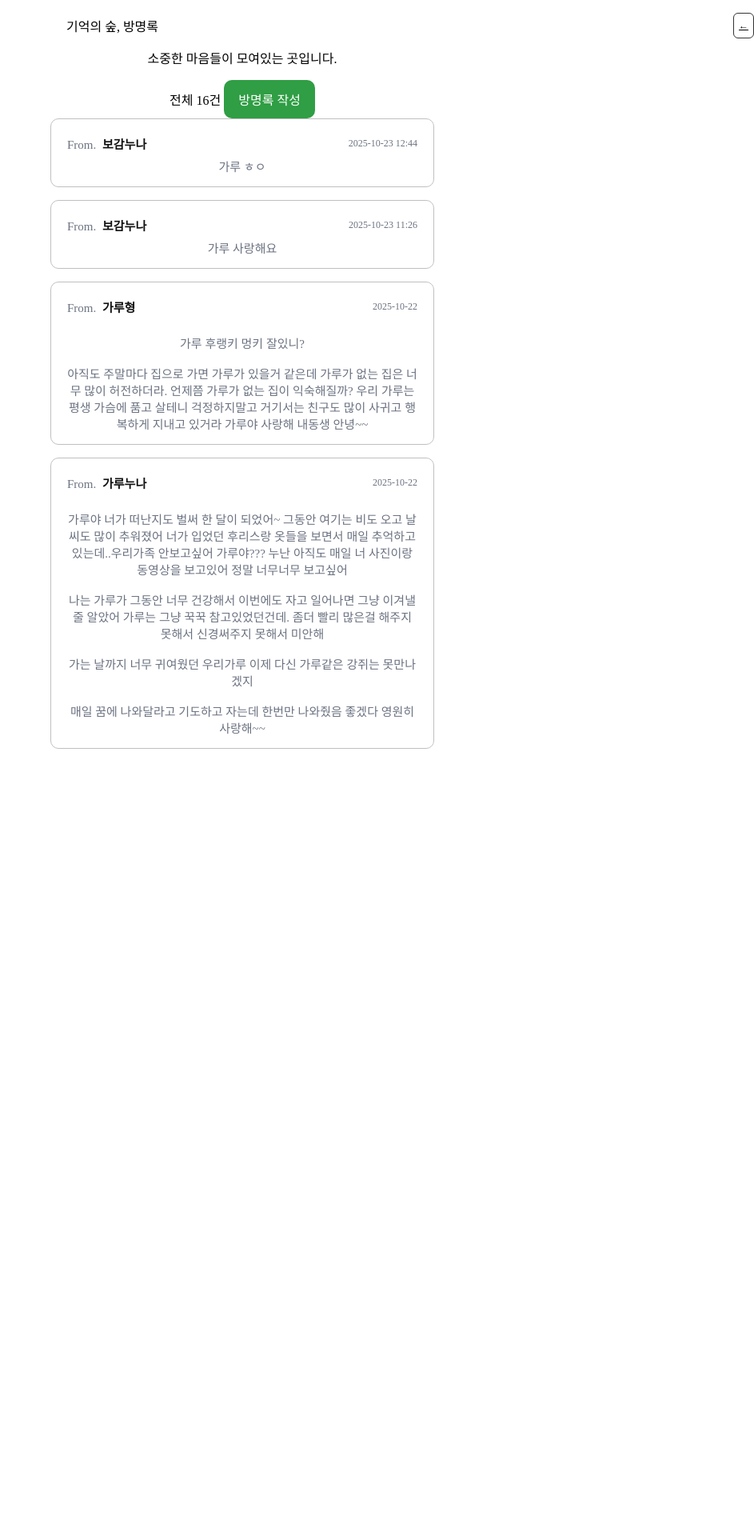
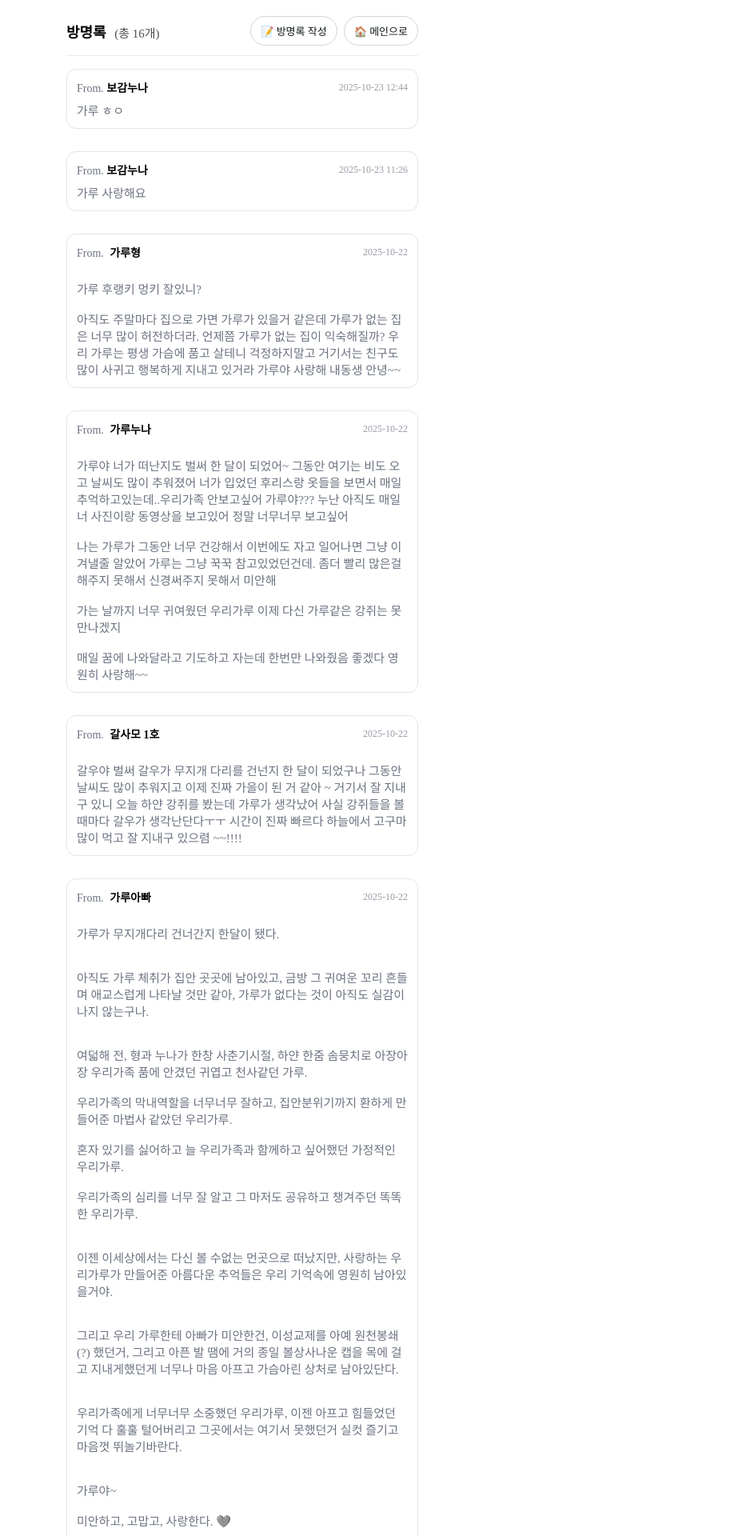
Before and after one commit to juuu1214/garu-memorial, a Flask app: page /guest-list in a window 1280 px wide. Shown: the top 1920 px of the page at 80% size, without its empty margins (337-1280 px from the left). Before the commit the page ends 936 px from the top, so only its background shows below. Run offline with Flask 3, Linux system fonts and the light colour scheme.

Commit message:
관리자 페이지 구현 전

```diff
--- a/main.py
+++ b/main.py
@@ -1,28 +1,35 @@
-from flask import Flask, render_template, request, redirect, url_for, send_from_directory, flash
+from flask import (
+    Flask, render_template, request, redirect, url_for,
+    send_from_directory, flash, session
+)
 import datetime, os, json
 from werkzeug.utils import secure_filename
 
 app = Flask(__name__)
-app.secret_key = "change-me"  # flash 메시지 용. 원하면 변경하세요.
+app.secret_key = "change-me"  # flash, session 등에 필요. 원하면 안전한 값으로 변경하세요.
 
-# ===== 경로/설정 =====
+# ===== 설정 =====
 DATA_DIR = "data"
 DATA_FILE = os.path.join(DATA_DIR, "guestbook.json")
 LEGACY_COUNT = 14
 
 STATIC_DIR = "static"
-UPLOAD_DIR = os.path.join(STATIC_DIR, "uploads")   # 업로드 저장 폴더
-GALLERY_DIR = os.path.join(STATIC_DIR, "gallery")  # 초기 샘플 사진 폴더(없어도 OK)
+UPLOAD_DIR = os.path.join(STATIC_DIR, "uploads")
+GALLERY_DIR = os.path.join(STATIC_DIR, "gallery")  # 샘플 폴더(있으면 사용)
 
 os.makedirs(DATA_DIR, exist_ok=True)
 os.makedirs(UPLOAD_DIR, exist_ok=True)
-# GALLERY_DIR은 있으면 사용
 
 ALLOWED_EXTENSIONS = {"png", "jpg", "jpeg", "gif", "webp"}
 app.config["MAX_CONTENT_LENGTH"] = 10 * 1024 * 1024  # 10MB
 
+# ✅ 관리자 비밀번호 (환경변수로도 설정 가능)
+ADMIN_PASSWORD = os.environ.get("ADMIN_PASSWORD", "admin123")
+
+
 def allowed_file(filename: str) -> bool:
     return "." in filename and filename.rsplit(".", 1)[1].lower() in ALLOWED_EXTENSIONS
+
 
 # ===== 방명록 유틸 =====
 def load_guestbook():
@@ -34,16 +41,15 @@
     except Exception:
         return []
 
+
 def save_guestbook(data):
     with open(DATA_FILE, "w", encoding="utf-8") as f:
         json.dump(data, f, ensure_ascii=False, indent=2)
 
-# ===== 이미지 수집 유틸 =====
+
+# ===== 이미지 리스트 유틸 =====
 def list_images_from(dir_path: str, web_prefix: str):
-    """
-    dir_path의 이미지를 허용 확장자만 모아 최신 수정시간 내림차순으로 정렬.
-    템플릿에서 바로 <img src>로 쓸 수 있게 web 경로(/static/...)를 넣어 반환.
-    """
+    """폴더가 없으면 빈 리스트, 있으면 허용 확장자만 가져와 최신순 정렬."""
     if not os.path.isdir(dir_path):
         return []
     items = []
@@ -58,19 +64,27 @@
         except OSError:
             mtime = 0
         items.append({
-            "url": f"/{web_prefix.strip('/')}/{name}",  # 예: /static/uploads/xxx.jpg
+            "url": f"/{web_prefix}/{name}",  # 예: /static/uploads/xxx.jpg
             "mtime": mtime,
             "name": name,
+            "origin": web_prefix,           # 어디 폴더에서 왔는지 표시
         })
     items.sort(key=lambda x: x["mtime"], reverse=True)
-    # 템플릿에선 url만 쓰니 url 리스트로 변경
-    return [x["url"] for x in items]
+    return items
 
-# ===== 라우팅 =====
+
+# ===== 템플릿에서 is_admin 사용 가능하게 =====
+@app.context_processor
+def inject_is_admin():
+    return {"is_admin": bool(session.get("is_admin"))}
+
+
+# ===== 라우트 =====
 @app.route("/")
 def index():
     gb = load_guestbook()
     return render_template("index.html", guestbook=gb)
+
 
 @app.route("/guest-list", endpoint="guest_list")
 def guest_list():
@@ -78,36 +92,62 @@
     total_count = len(gb) + LEGACY_COUNT
     return render_template("guest_list.html", guestbook=gb, total_count=total_count)
 
+
 @app.route("/guest/create", methods=["GET"], endpoint="guest_create")
 def guest_create():
     return render_template("guest_create.html")
+
 
 @app.route("/write", methods=["POST"])
 def write():
     name = request.form.get("name", "").strip()
     message = request.form.get("message", "").strip()
     date = datetime.datetime.now().strftime("%Y-%m-%d %H:%M")
-
     if name and message:
         gb = load_guestbook()
         gb.insert(0, {"name": name, "message": message, "date": date})
         save_guestbook(gb)
     return redirect(url_for("guest_list"))
 
-# ===== 갤러리 페이지 =====
-@app.route("/gallery", endpoint="gallery")
-def gallery():
-    """
-    /static/uploads(업로드) + /static/gallery(샘플, 있을 때만)를 합쳐 최신순으로 보여줌.
-    """
-    uploaded = list_images_from(UPLOAD_DIR, "static/uploads")
-    samples = list_images_from(GALLERY_DIR, "static/gallery")
-    images = uploaded + samples
-    return render_template("gallery.html", images=images)
 
-# ===== 업로드 (GET: 폼, POST: 저장) =====
-@app.route("/gallery/upload", methods=["GET", "POST"], endpoint="gallery_upload")
+# ===== 관리자 로그인/로그아웃 =====
+@app.route("/admin/login", methods=["GET", "POST"], endpoint="admin_login")
+def admin_login():
+    if request.method == "GET":
+        return render_template("admin_login.html")
+    password = request.form.get("password", "")
+    if password == ADMIN_PASSWORD:
+        session["is_admin"] = True
+        flash("관리자 로그인 완료!")
+        # 직전 페이지로 돌아가고 싶으면 next를 사용
+        next_url = request.args.get("next") or url_for("gallery")
+        return redirect(next_url)
+    flash("비밀번호가 올바르지 않습니다.")
+    return redirect(url_for("admin_login"))
+
+
+@app.route("/admin/logout", endpoint="admin_logout")
+def admin_logout():
+    session.pop("is_admin", None)
+    flash("로그아웃 되었습니다.")
+    return redirect(url_for("gallery"))
+
+
+def require_admin():
+    if not session.get("is_admin"):
+        # 미로그인 시 로그인 페이지로 유도
+        return redirect(url_for("admin_login", next=request.path))
+    return None
+
+
+# ===== 업로드 (관리자만) =====
+@app.route("/upload", methods=["GET", "POST"], endpoint="gallery_upload")
 def gallery_upload():
+    # 권한 체크
+    need = require_admin()
+    if need:
+        return need
+
     if request.method == "GET":
         return render_template("upload.html")
 
@@ -123,18 +163,57 @@
     filename = secure_filename(file.filename)
     ts = datetime.datetime.now().strftime("%Y%m%d%H%M%S%f")
     name, ext = os.path.splitext(filename)
-    saved_name = f"{ts}_{name}{ext.lower()}"
+    saved_name = f"{ts}_{name}{ext}"
     file.save(os.path.join(UPLOAD_DIR, saved_name))
-
     flash("업로드 완료!")
     return redirect(url_for("gallery"))
 
-# (선택) 업로드 파일 직접 서빙이 필요할 때만 사용
-# 현재는 /static/uploads 경로를 사용하므로 보통 필요 없음.
+
+# ===== 이미지 삭제 (관리자만) =====
+@app.route("/gallery/delete", methods=["POST"], endpoint="gallery_delete")
+def gallery_delete():
+    # 권한 체크
+    need = require_admin()
+    if need:
+        return need
+
+    filename = request.form.get("filename", "")
+    if not filename:
+        flash("잘못된 요청입니다.")
+        return redirect(url_for("gallery"))
+
+    # 업로드 폴더의 파일만 삭제 허용 (샘플 폴더 삭제 금지)
+    target_path = os.path.join(UPLOAD_DIR, filename)
+    # 디렉터리 탈출 방지
+    if not os.path.abspath(target_path).startswith(os.path.abspath(UPLOAD_DIR)):
+        flash("삭제 권한이 없습니다.")
+        return redirect(url_for("gallery"))
+
+    if os.path.exists(target_path):
+        try:
+            os.remove(target_path)
+            flash("사진을 삭제했습니다.")
+        except Exception:
+            flash("삭제 중 오류가 발생했습니다.")
+    else:
+        flash("파일을 찾을 수 없습니다.")
+    return redirect(url_for("gallery"))
+
+
+# ===== 정적 업로드 파일 접근 =====
 @app.route("/uploads/<path:filename>")
 def uploaded_file(filename):
     return send_from_directory(UPLOAD_DIR, filename)
 
+
+# ===== 갤러리 페이지 =====
+@app.route("/gallery", endpoint="gallery")
+def gallery():
+    uploaded = list_images_from(UPLOAD_DIR, "static/uploads")
+    samples = list_images_from(GALLERY_DIR, "static/gallery")  # 없으면 빈 리스트
+    images = uploaded + samples
+    return render_template("gallery.html", images=images)
+
+
 if __name__ == "__main__":
-    # 개발 중이면 debug=True로 에러 상세 확인 가능
     app.run(debug=True, use_reloader=False)
--- a/static/style.css
+++ b/static/style.css
@@ -61,6 +61,28 @@
   object-fit: cover;      /* 이미지가 프레임을 가득 채우도록 */
   border-radius: 12px;
   display: block;
+}
+
+/* === 전역 버튼 스타일 === */
+.btn-chip {
+  display: inline-flex;
+  align-items: center;
+  gap: 6px;
+  padding: 8px 12px;
+  border: 1px solid #cfd8d3;
+  border-radius: 999px;
+  font-size: 13px;
+  background: #fff;
+  text-decoration: none;
+  color: #0f1a14;
+  transition: all 0.2s ease;
+}
+.btn-chip:hover {
+  background: #cfd8d3;
+  color: #fff;
+}
+.btn-chip:active {
+  transform: translateY(1px);
 }
 
 /* 슬라이드 네비 버튼 */
--- a/templates/guest_list.html
+++ b/templates/guest_list.html
@@ -1,30 +1,77 @@
 {% extends "_base.html" %}
 {% block content %}
-<div class="container-narrow center">
-  <div class="topbar">
-    <a href="/" class="btn btn-ghost" aria-label="back">←</a>
-    <div class="title-green">기억의 숲, 방명록</div>
+
+<div class="container-narrow">
+  <div class="mx20">
+
+    <style>
+      .gb-head {
+        display:flex; align-items:center; justify-content:space-between;
+        gap:10px; margin:18px 0 10px;
+      }
+      .gb-title {font-weight:700; font-size:18px;}
+      .gb-title small {font-weight:400; opacity:.7; margin-left:6px;}
+      .gb-actions {display:flex; gap:8px; flex-wrap:wrap;}
+
+      /* ✅ 갤러리와 동일한 버튼 스타일 */
+      .btn-chip {
+      display:inline-flex; align-items:center; gap:6px;
+      padding:8px 12px; border:1px solid #cfd8d3; border-radius:999px;
+      font-size:13px; background:#fff; text-decoration:none; color:#0f1a14;
+      }
+      .btn-chip:hover { background:#cfd8d3; color:#fff; }
+      .btn-chip:active { transform:translateY(1px); }
+
+      .divider { height:1px; background:#e7ece9; margin:12px 0 16px; }
+
+      /* 카드 리스트 */
+      .gb-list { display:flex; flex-direction:column; gap:12px; }
+      .gb-card {
+        border:1px solid #e0e6e3; border-radius:12px;
+        padding:12px; background:#fff;
+      }
+      .gb-card-head {
+        display:flex; justify-content:space-between; gap:8px; font-size:14px;
+      }
+      /* ✅ 이름색 통일 (회색 → 검정) */
+      .gb-card-head b,
+      .gb-card-head .from-name {
+        color:#000; font-weight:600;
+      }
+      .gb-card-head .date { opacity:.7; }
+      .gb-card-body {
+        white-space: pre-line;
+        margin-top:8px; font-size:15px;
+      }
+    </style>
+
+    <div class="gb-head">
+      <div class="gb-title">
+        방명록 <small>(총 {{ total_count }}개)</small>
+      </div>
+      <div class="gb-actions">
+        <a class="btn-chip" href="{{ url_for('guest_create') }}">📝 방명록 작성</a>
+        <a class="btn-chip" href="{{ url_for('index') }}">🏠 메인으로</a>
+      </div>
     </div>
 
-  <p class="subtitle-gray">소중한 마음들이 모여있는 곳입니다.</p>
+    <div class="divider"></div>
 
-  <div class="list-head">
-    <span class="text-[14px] font-semibold">전체 {{ total_count }}건</span>
-    <a href="/guest-list#create" class="btn-primary-obituary">방명록 작성</a>
-  </div>
-
-  <div class="guestbook-list mt15">
+    <div class="gb-list">
       {% for msg in guestbook %}
         <div class="gb-card">
           <div class="gb-card-head">
-          <span>From. <span class="from-name">{{ msg.name }}</span></span>
+            <span>From. <b>{{ msg.name }}</b></span>
             <span class="date">{{ msg.date }}</span>
           </div>
-        <div class="gb-card-body">{{ msg.message }}</div>
+          <div class="gb-card-body">{{ msg.message | trim }}</div>
         </div>
       {% endfor %}
 
       {% include "_legacy.html" %}
     </div>
+
   </div>
+</div>
+
 {% endblock %}
```
Also changed, not shown: templates/admin_login.html (added, +32 -0 lines), templates/gallery.html (+41 -20 lines), templates/upload.html (+27 -28 lines). Lines whose indentation alone changed are shown as unchanged.
